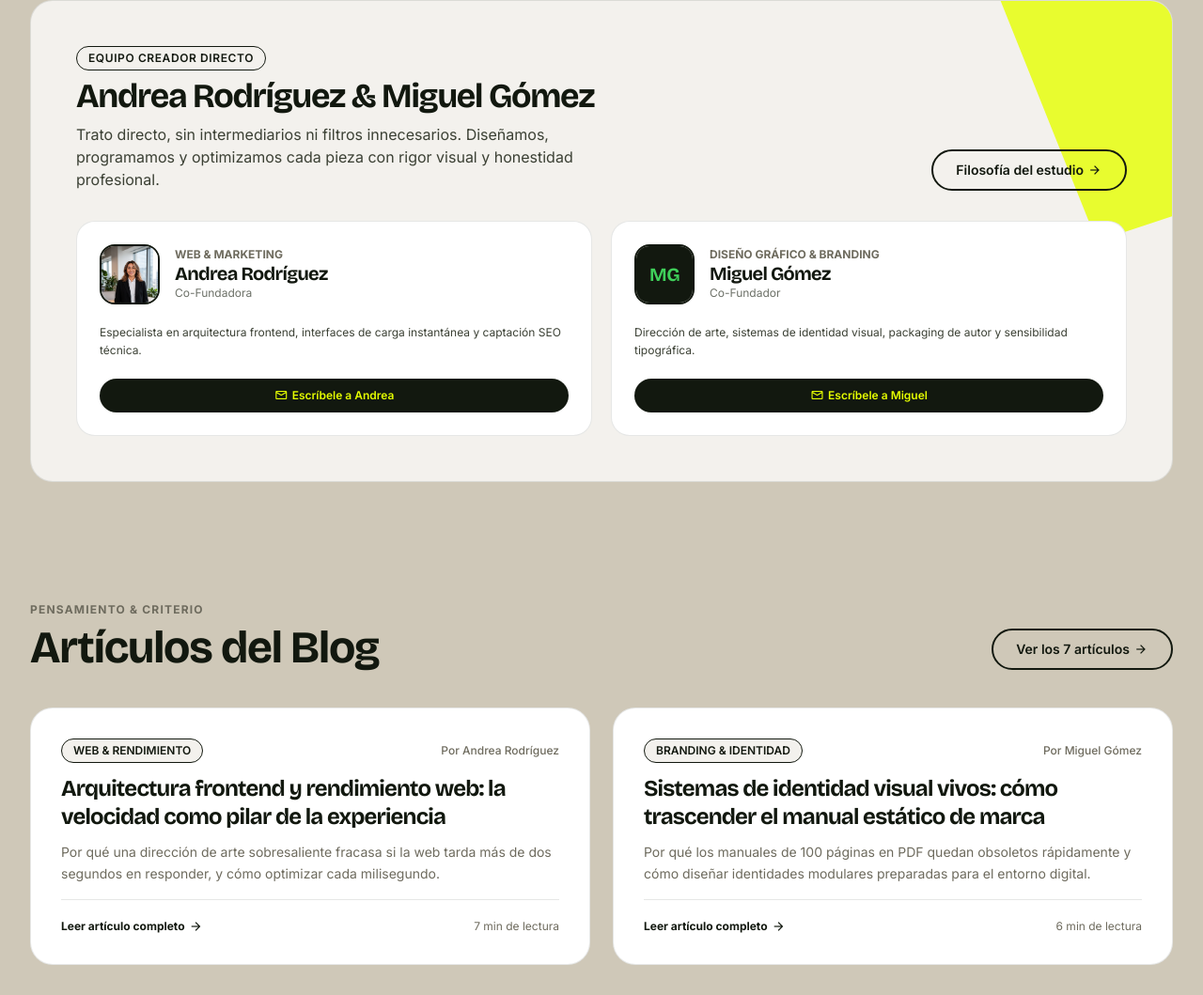
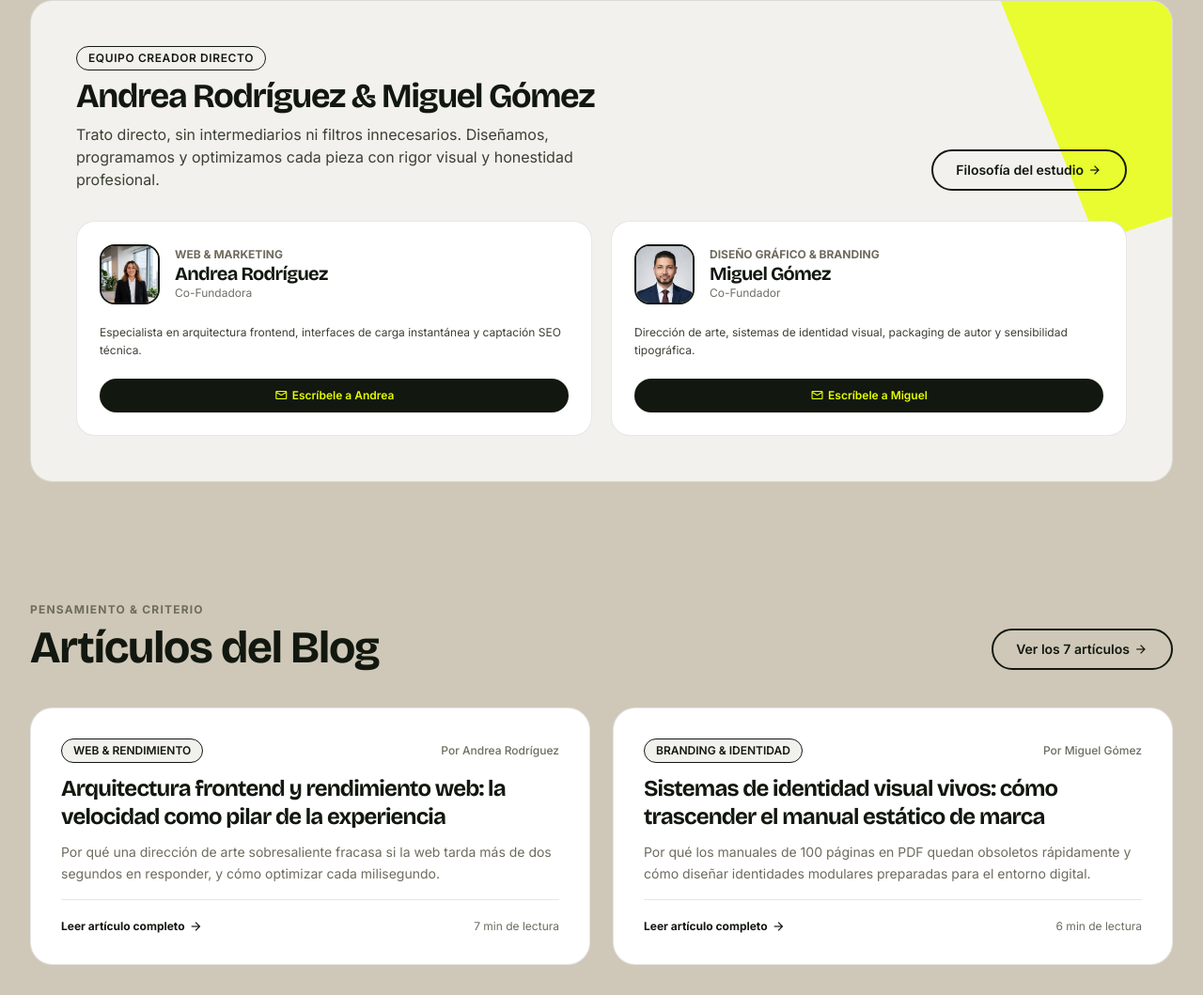
Before and after one commit to rudyandrearodrigueztorres-bot/nexostudio, a website: page index.html in a window 1280 px wide. Shown: the part 3918-4977 px from the top of the page at 94% size. Drawn offline with nearby package versions, Linux system fonts and the light colour scheme.

Commit message:
feat(creadores): add real photo of Miguel Gómez across cards, modal and blog

```diff
--- a/index.html
+++ b/index.html
@@ -1049,7 +1049,7 @@
         title.textContent = 'Escríbele a Andrea';
         subtitle.textContent = 'Co-Fundadora · Web & Marketing';
       } else if (recipient === 'miguel') {
-        avatarBox.innerHTML = '<div class="w-full h-full bg-nexo-dark text-nexo-green flex items-center justify-center font-headline font-bold text-sm">MG</div>';
+        avatarBox.innerHTML = '<img src="assets/creadores/miguel_real.jpg" alt="Miguel Gómez" class="w-full h-full object-cover object-top">';
         badge.textContent = 'EQUIPO FUNDADOR';
         title.textContent = 'Escríbele a Miguel';
         subtitle.textContent = 'Co-Fundador · Diseño Gráfico & Branding';
--- a/js/blog-data.js
+++ b/js/blog-data.js
@@ -8,7 +8,7 @@ window.NEXO_BLOG_POSTS = [
     category: "Diseño Gráfico",
     author: "Miguel Gómez",
     authorRole: "Co-Fundador & Diseñador Gráfico",
-    authorAvatar: "https://images.unsplash.com/photo-1507003211169-0a1dd7228f2d?w=150&auto=format&fit=crop&q=80",
+    authorAvatar: "assets/creadores/miguel_real.jpg",
     authorBio: "Especialista en tipografía experimental, sistemas de identidad visual y dirección de arte editorial en NEXO STUDIO.",
     date: "14 Octubre 2026",
     readTime: "7 min de lectura",
@@ -187,7 +187,7 @@ window.NEXO_BLOG_POSTS = [
     category: "Diseño Gráfico",
     author: "Miguel Gómez",
     authorRole: "Co-Fundador & Diseñador Gráfico",
-    authorAvatar: "https://images.unsplash.com/photo-1507003211169-0a1dd7228f2d?w=150&auto=format&fit=crop&q=80",
+    authorAvatar: "assets/creadores/miguel_real.jpg",
     authorBio: "Especialista en tipografía experimental, sistemas de identidad visual y dirección de arte editorial en NEXO STUDIO.",
     date: "29 Septiembre 2026",
     readTime: "7 min de lectura",
@@ -363,7 +363,7 @@ window.NEXO_BLOG_POSTS = [
     category: "Inspiración",
     author: "Miguel Gómez",
     authorRole: "Co-Fundador & Diseñador Gráfico",
-    authorAvatar: "https://images.unsplash.com/photo-1507003211169-0a1dd7228f2d?w=150&auto=format&fit=crop&q=80",
+    authorAvatar: "assets/creadores/miguel_real.jpg",
     authorBio: "Especialista en tipografía experimental, sistemas de identidad visual y dirección de arte editorial en NEXO STUDIO.",
     date: "15 Septiembre 2026",
     readTime: "6 min de lectura",
@@ -452,7 +452,7 @@ window.NEXO_BLOG_POSTS = [
     category: "Inspiración",
     author: "Miguel Gómez",
     authorRole: "Co-Fundador & Diseñador Gráfico",
-    authorAvatar: "https://images.unsplash.com/photo-1507003211169-0a1dd7228f2d?w=150&auto=format&fit=crop&q=80",
+    authorAvatar: "assets/creadores/miguel_real.jpg",
     authorBio: "Especialista en tipografía experimental, sistemas de identidad visual y dirección de arte editorial en NEXO STUDIO.",
     date: "02 Septiembre 2026",
     readTime: "7 min de lectura",
--- a/pages/home.html
+++ b/pages/home.html
@@ -578,9 +578,7 @@
           <div class="bg-nexo-white rounded-[20px] p-6 border border-nexo-dark/10 card-nexo flex flex-col justify-between gap-5 cursor-pointer hover:border-nexo-dark/30 transition-all" onclick="openContactModal('miguel', this)">
             <div class="flex items-center gap-4">
               <div class="w-16 h-16 rounded-2xl bg-nexo-bone border-2 border-nexo-dark overflow-hidden flex items-center justify-center shrink-0 shadow-sm">
-                <div class="w-full h-full bg-nexo-dark text-nexo-green flex flex-col items-center justify-center font-headline font-bold">
-                  <span class="text-xl">MG</span>
-                </div>
+                <img src="assets/creadores/miguel_real.jpg" alt="Miguel Gómez" class="w-full h-full object-cover object-top">
               </div>
               <div class="flex flex-col min-w-0">
                 <span class="text-xs uppercase font-bold text-nexo-gray">Diseño Gráfico &amp; Branding</span>
```
Also changed, not shown: pages/contacto.html (+2 -2 lines), pages/creadores.html (+1 -4 lines), assets/creadores/miguel_real.jpg (added).
